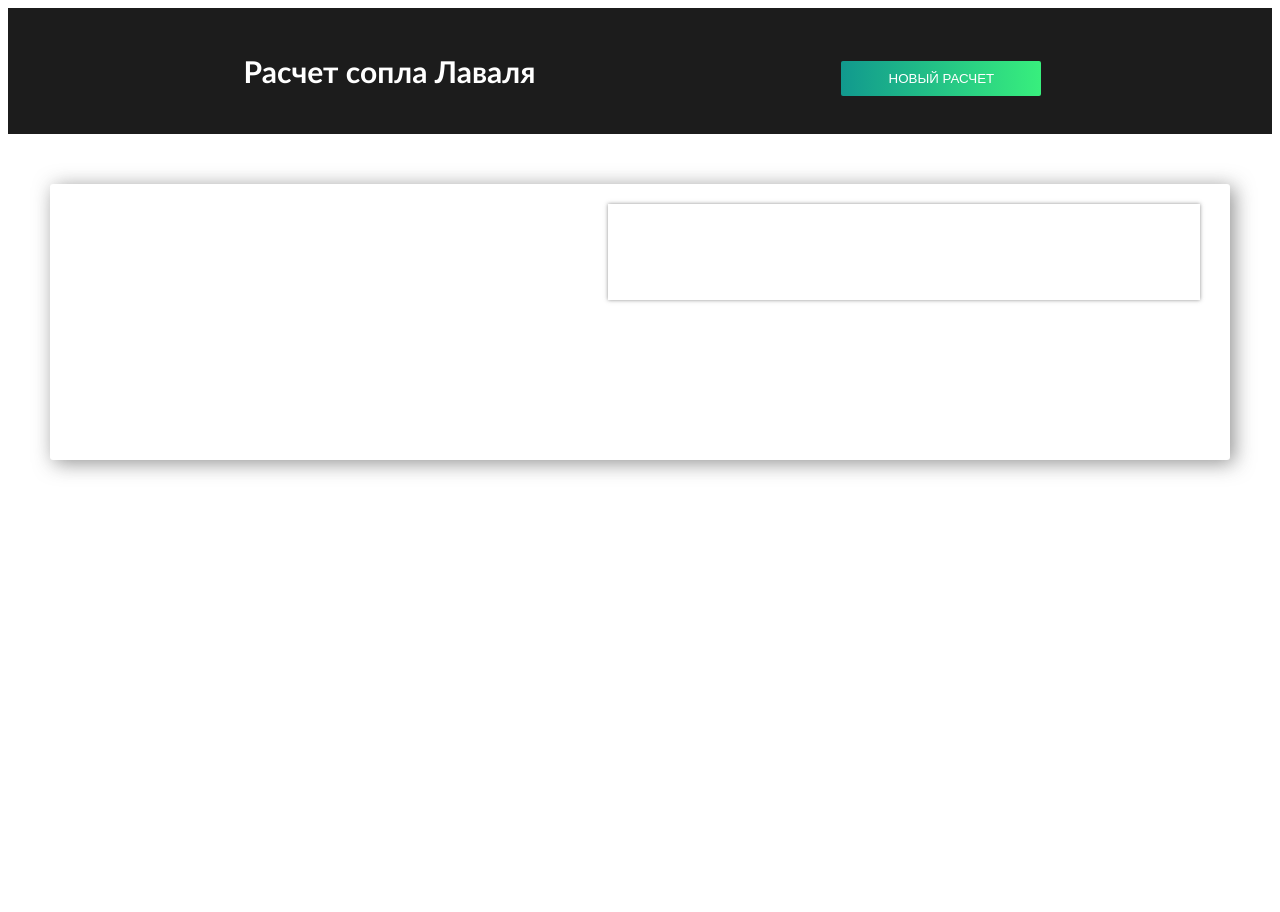
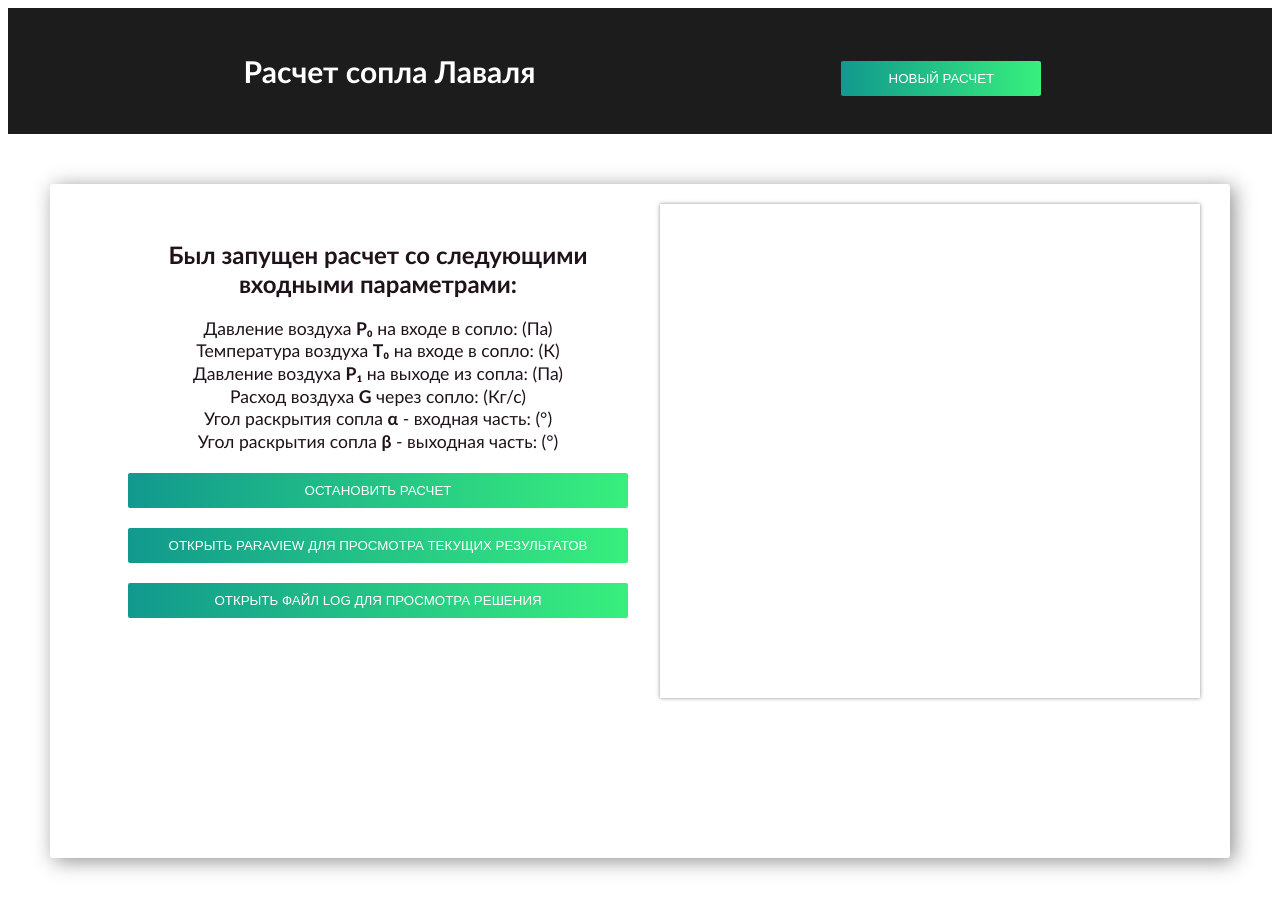
Before and after one commit to Mihagan12pro/nozzle_1, a Vue app in the folder client/: page /result in a window 1280 px wide. Shown: the top 912 px of the page. Built offline with nearby package versions, Linux system fonts and the light colour scheme.

Commit message:
feat: modify left card (add buttons and labels)

```diff
--- a/client/src/components/ResultPage.vue
+++ b/client/src/components/ResultPage.vue
@@ -3,6 +3,33 @@
     <div class="main">
       <div class="card">
         <div class="leftside">
+                <h2>Был запущен расчет со следующими входными параметрами:</h2>
+                <p>
+                Давление воздуха <b>P₀</b> на входе в сопло:
+                <b>{{ P_input }}</b> (Па)
+                </p>
+                <p>
+                Температура воздуха <b>T₀</b> на входе в сопло:
+                <b>{{ T_input }}</b> (К)
+                </p>
+                <p>
+                Давление воздуха <b>P₁</b> на выходе из сопла:
+                <b>{{ P_output }}</b> (Па)
+                </p>
+                <p>
+                Расход воздуха <b>G</b> через сопло: <b>{{ G }}</b> (Кг/с)
+                </p>
+                <p>
+                Угол раскрытия сопла <b>α</b> - входная часть:
+                <b>{{ Alpha }}</b> (°)
+                </p>
+                <p>
+                Угол раскрытия сопла <b>β</b> - выходная часть:
+                <b>{{ Betta }}</b> (°)
+                </p>
+                <button class="button">Остановить расчет</button>
+                <button class="button">Открыть ParaView для просмотра текущих результатов</button>
+                <button class="button">Открыть файл log для просмотра решения</button>
         </div>
         <div class="rightside">
         </div>
@@ -10,6 +37,22 @@
     </div>
   </div>
 </template>
+
+<script>
+  export default {
+    name: "ResultPage",
+    data() {
+        return {
+            P_input: "",
+            T_input: "",
+            P_output: "",
+            G: "",
+            Alpha: "",
+            Betta: "",
+        }
+    },
+  };
+</script>
 
 <style scoped>
     body {
@@ -54,4 +97,23 @@
         box-shadow: 0px 0px 4px #3535358c;
         text-align: center;
     }
+    p {
+        margin: 0.1rem 0;
+        font-size: 1.1rem;
+        font-weight: 400;
+    }
+    .button {
+        color: #fff;
+        background: linear-gradient(to right, #11998e, #38ef7d);
+        outline: none;
+        border: 0;
+        color: #fff;
+        padding: 10px 20px;
+        text-transform: uppercase;
+        border-radius: 2px;
+        cursor: pointer;
+        position: relative;
+        min-width: 500px;
+        margin-top: 20px;
+    }
 </style>
```
